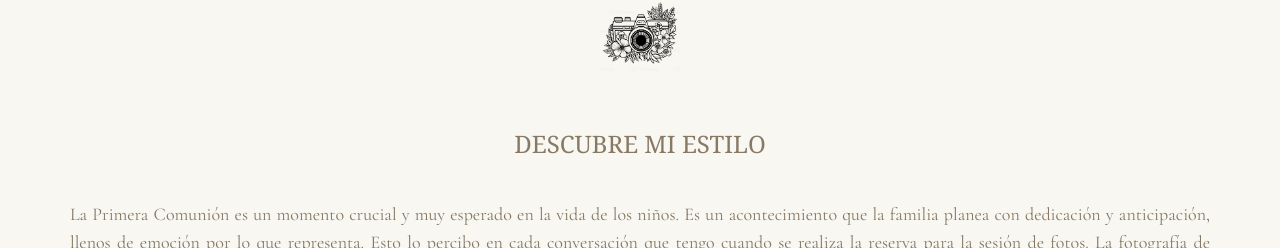
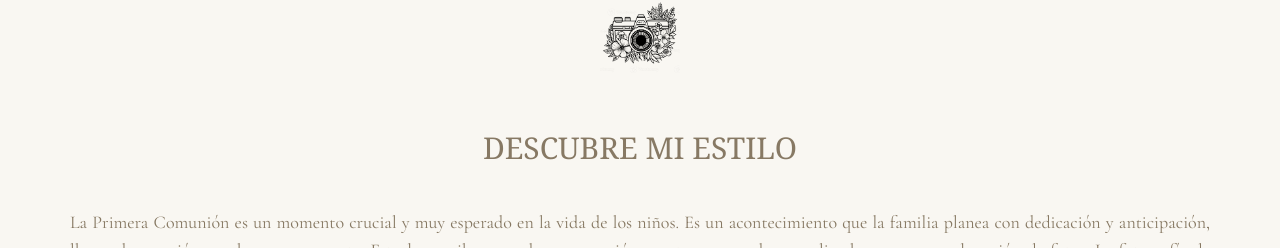
Before and after one commit to arieliten85/Laura-lopez-Photo, a React (Vite) app: page /sesiones/comunion in a window 1280 px wide. Shown: the part 1238-1486 px from the top of the page. Built offline with nearby package versions, Linux system fonts and the light colour scheme; a web font is replaced by a local one.

Commit message:
feat: error build css styles

```diff
--- a/src/components/secctions/communion/communion.css
+++ b/src/components/secctions/communion/communion.css
@@ -43,7 +43,7 @@
   padding: 0 20px;
 }
 
-n */ .communion-secondSection-container .communion-title {
+.communion-secondSection-container .communion-title {
   font-size: 30px;
 }
 
```
